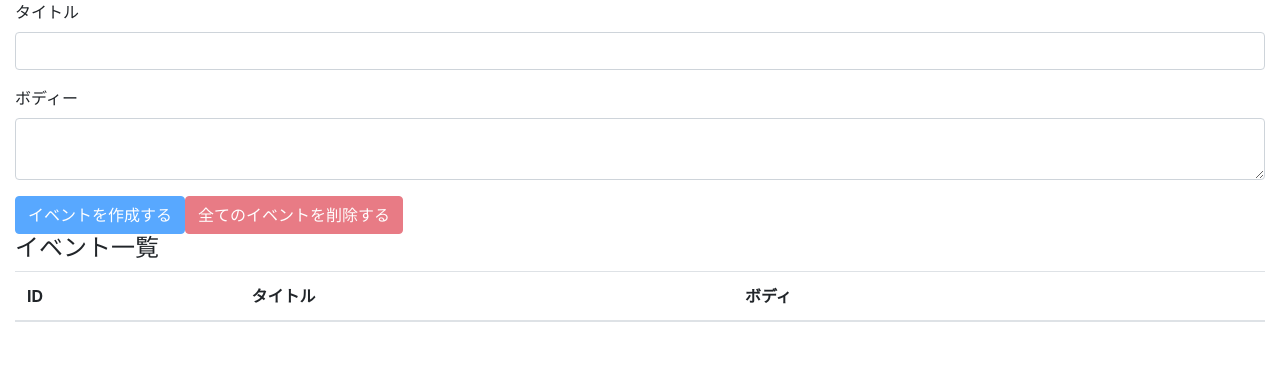
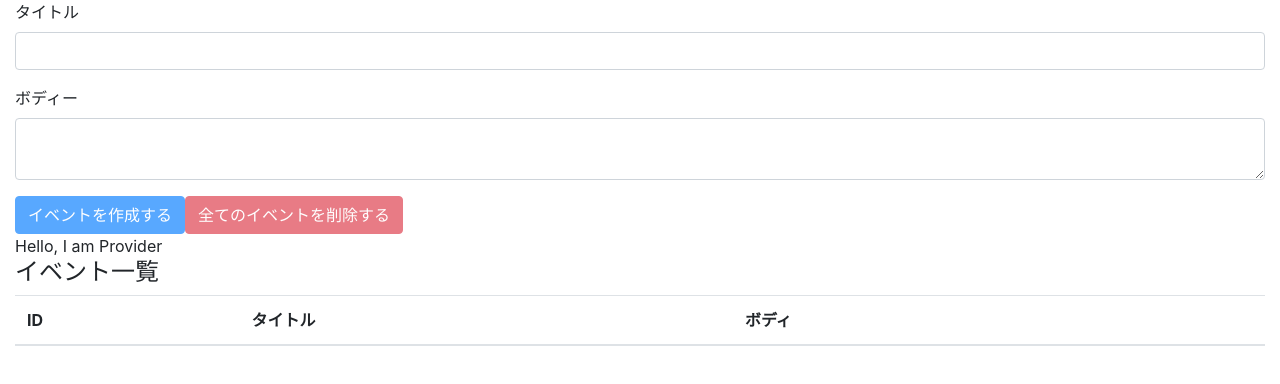
Before and after one commit to mirainonakamura/react-hooks, a React (Create React App) app: page / in a window 1280 px wide. Shown: the top 384 px of the page. Built offline with nearby package versions, Linux system fonts and the light colour scheme.

Commit message:
use useContext

```diff
--- a/src/components/App.js
+++ b/src/components/App.js
@@ -3,17 +3,21 @@
 
 import EventForm from './EventForm'
 import Events from './Events'
+import AppContext from "../contexts/AppContext";
+import reducer from '../reducers'
 
-import reducer from '../reducers'
+console.log(AppContext)
 
 const App = () => {
   const [state, dispatch] = useReducer(reducer, [])
 
   return (
-    <div className="container-fluid">
-      <EventForm state={state} dispatch={dispatch} />
-      <Events state={state} dispatch={dispatch} />
-    </div>
+    <AppContext.Provider value={'Hello, I am Provider'}>
+      <div className="container-fluid">
+        <EventForm state={state} dispatch={dispatch} />
+        <Events state={state} dispatch={dispatch} />
+      </div>
+    </AppContext.Provider>
   )
 }
 
--- a/src/components/Event.js
+++ b/src/components/Event.js
@@ -13,6 +13,7 @@
     }
   }
   return (
+    <>
       <tr>
         <td>{id}</td>
         <td>{event.title}</td>
@@ -21,6 +22,7 @@
           <button type="button" className="btn btn-danger" onClick={handleClickDeleteButton}>削除</button>
         </td>
       </tr>
+    </>
 )
 }
 export default Event
--- a/src/components/Events.js
+++ b/src/components/Events.js
@@ -1,10 +1,12 @@
 import Event from "./Event";
-import React from "react";
-
+import React, { useContext } from "react";
+import AppContext from "../contexts/AppContext";
 
 const Events = ({state, dispatch}) => {
+  const value = useContext(AppContext)
   return (
     <>
+      <div>{value}</div>
       <h4>イベント一覧</h4>
       <table className="table table-hover">
         <thead>
@@ -16,7 +18,7 @@
         </tr>
         </thead>
         <tbody>
-        { state.map((event, index) => (<Event key={index} event={event} dispatch={dispatch}/>))}
+        {state.map((event, index) => (<Event key={index} event={event} dispatch={dispatch}/>))}
         </tbody>
       </table>
     </>
```
Lines whose indentation alone changed are shown as unchanged.
